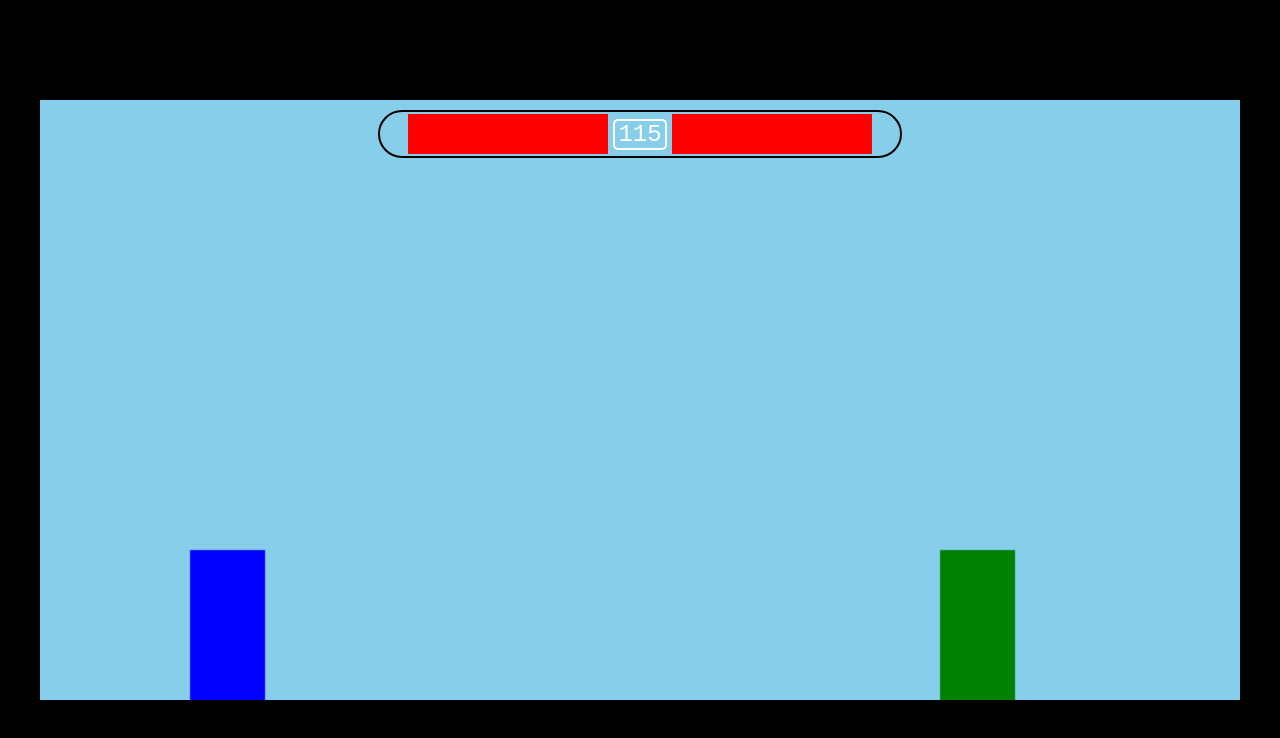
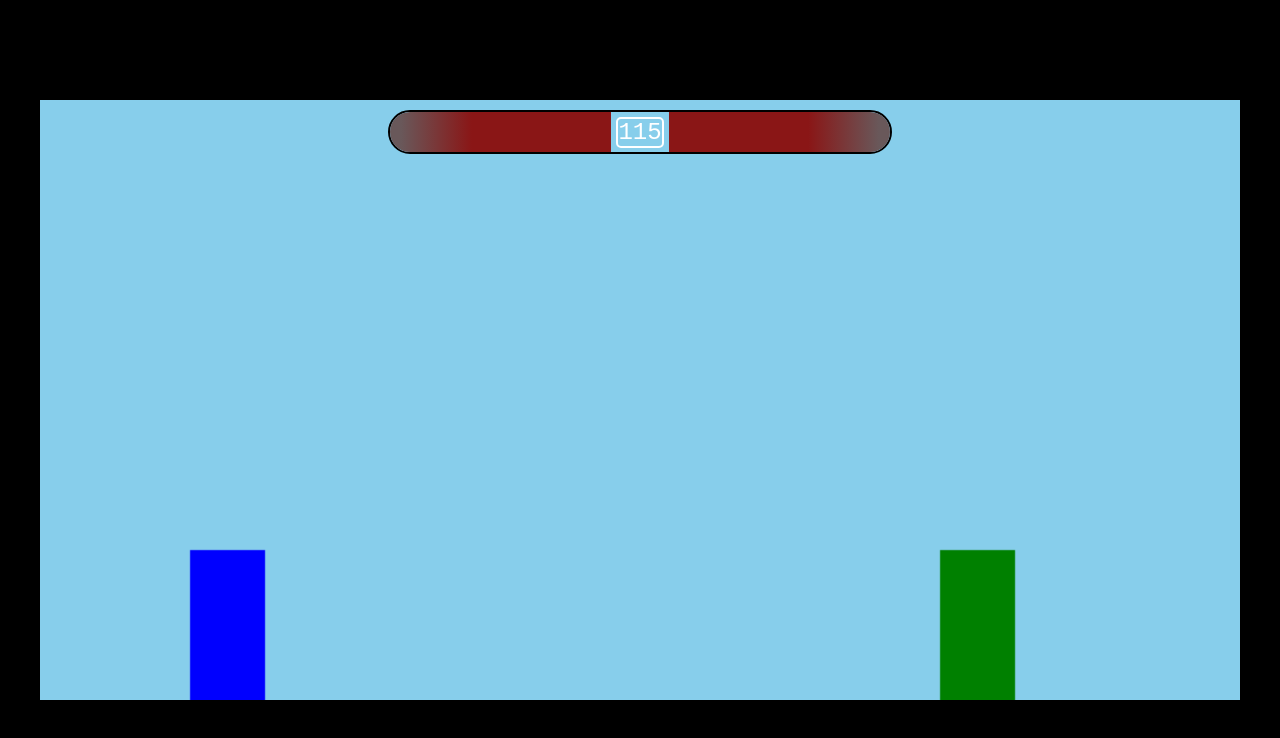
Before and after one commit to DoctorHinky/Streetfighter-for-Poor, a plain HTML site: page index.html in a window 1280 px wide. Drawn offline with Linux system fonts and the light colour scheme.

Commit message:
update timer

```diff
--- a/index.html
+++ b/index.html
@@ -11,9 +11,9 @@
 <body>
     <div id="game-container">
         <div id="topbar">
-            <div id="player1-health"></div>
+            <div class="player" id="player1-health"></div>
             <div id="timer">120</div>
-            <div id="player2-health"></div>
+            <div class="player" id="player2-health"></div>
         </div>
         <canvas id="game-canvas"></canvas>
     </div>
--- a/main.css
+++ b/main.css
@@ -15,13 +15,13 @@ body {
     background: #222;
     overflow: hidden;
     display: flex;
-    justify-content: center;
+    justify-content: top;
+    flex-direction: column;
 }
 
 #topbar {
     display: flex;
     top: 10px;
-    padding: 2px 10px;
     position: relative;
     color: white;
     height: 40px;
@@ -32,14 +32,23 @@ body {
     border: 2px solid rgb(0, 0, 0);
     border-radius: 50px;
     overflow: hidden;
-    z-index: 1000;
+    z-index: 10;
     width: 500px;
 }
 
-#player1-health, #player2-health {
-    width: 200px;
+.player{
+    width: 400px;
     height: 100%;
-    background-color: red;
+    z-index: 100;
+}
+
+#player1-health{
+    background: rgb(105,88,90);
+background: linear-gradient(90deg, rgba(105,88,90,1) 5%, rgba(138,22,22,1) 37%);
+}
+#player2-health{
+    background: rgb(105,88,90);
+background: linear-gradient(270deg, rgba(105,88,90,1) 5%, rgba(138,22,22,1) 37%);
 }
 
 
--- a/script.js
+++ b/script.js
@@ -180,7 +180,6 @@ gameLoop();
                 timerDisplay.textContent = timer;
             } else {
                 clearInterval(timerInterval);
-                alert('Timer up');
             }
         }, 1000);
     } else {
```
